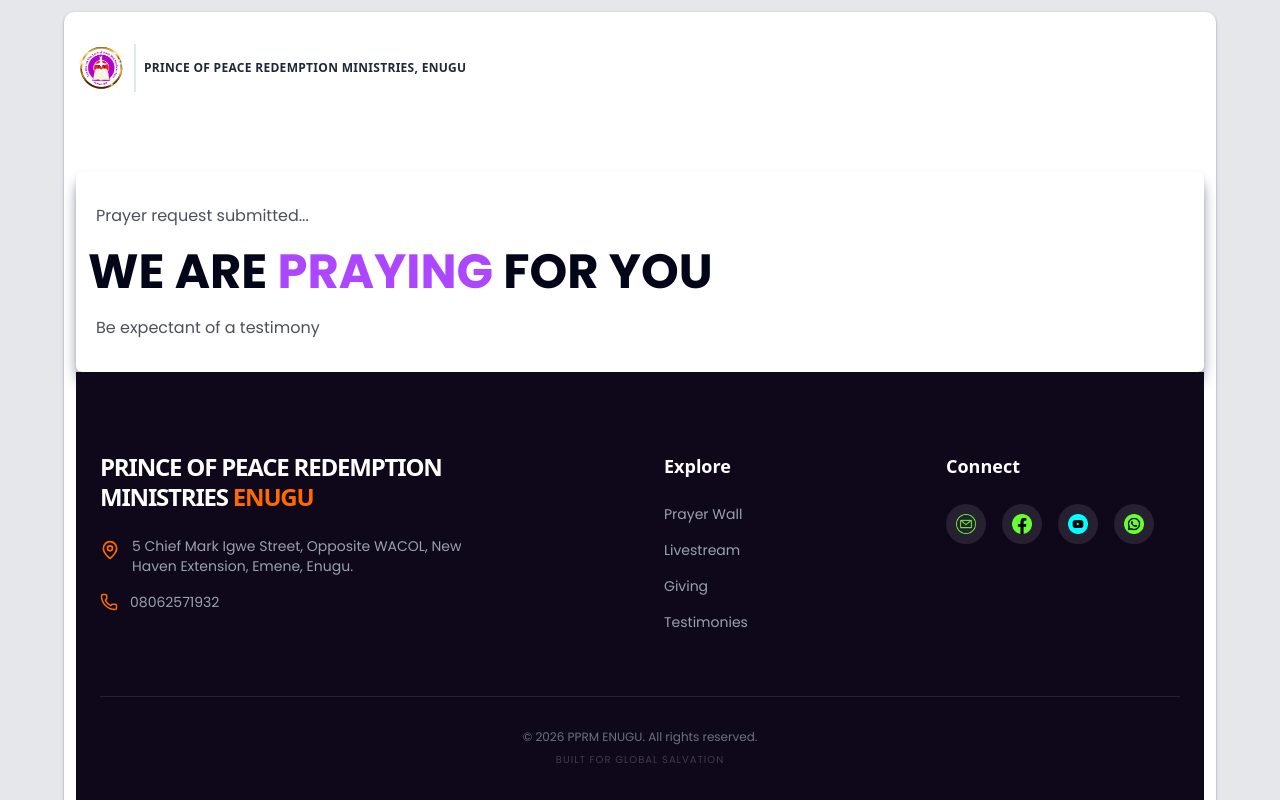
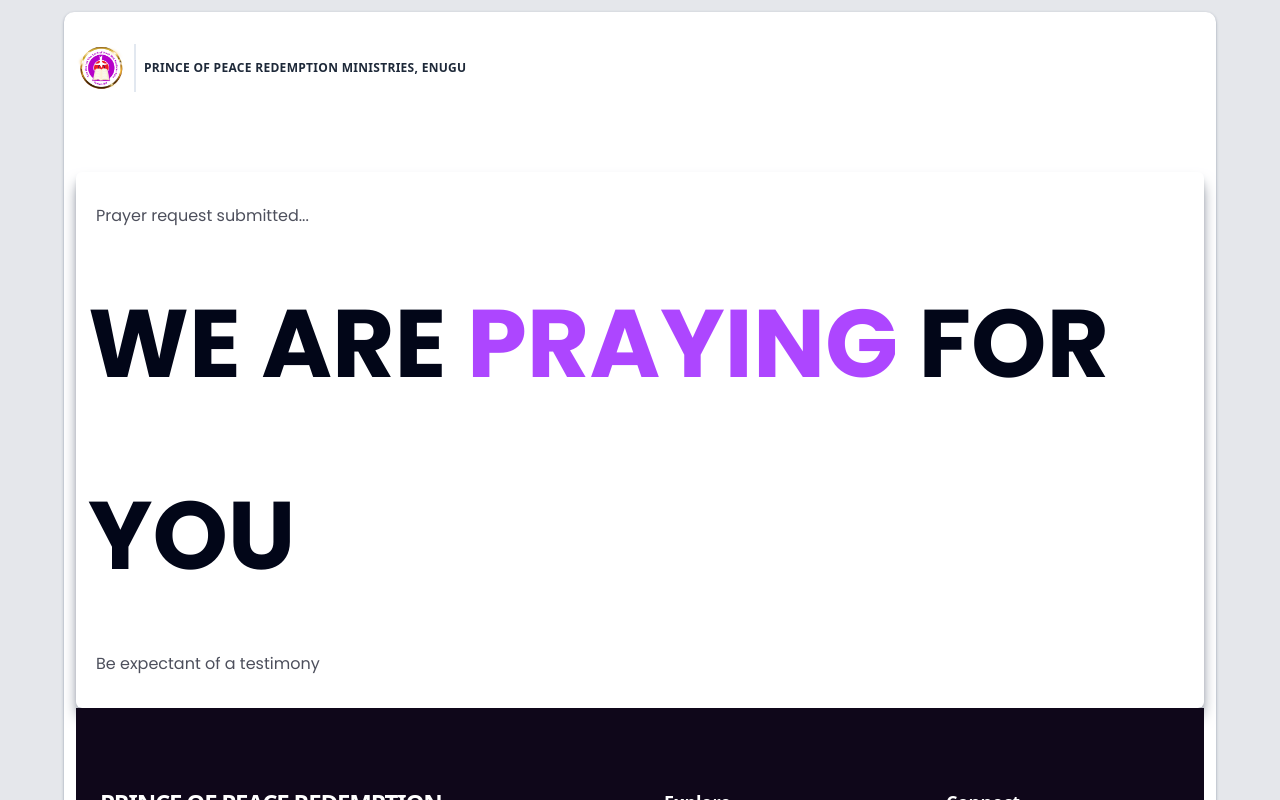
Before and after one commit to Understandingvictor/church-website-prayer-request-form, a Next.js app in the folder frontend/: page /prayer/received in a window 1280 px wide. Shown: the top 800 px of the page. Built offline with nearby package versions, Linux system fonts and the light colour scheme.

Commit message:
added homepage and fixed sosme other things

```diff
--- a/frontend/app/page.tsx
+++ b/frontend/app/page.tsx
@@ -20,7 +20,7 @@
         <div className="absolute top-1/4 left-1/4 w-72 h-72 bg-purple-600/20 blur-[120px] rounded-full animate-float" />
         <div className="absolute bottom-1/4 right-1/4 w-64 h-64 bg-orange-600/10 blur-[120px] rounded-full animate-float-delayed" />
 
-        <div className="relative z-10 text-center mt-2.5 px-6 max-w-8xl w-full flex flex-col items-center">
+        <div className="relative z-10 text-center mt-2 px-6 max-w-8xl w-full flex flex-col items-center">
           {/* Container for Badge + Logo */}
           <div className="relative w-full mt-4 flex justify-center items-center mb-16">
             {/* Centered Badge */}
--- a/frontend/app/prayer/received/page.tsx
+++ b/frontend/app/prayer/received/page.tsx
@@ -32,7 +32,7 @@
                 <p className="opacity-70 font-pop2 ml-2 mt-5 mb-5">
                   Prayer request submitted...
                 </p>
-                <h1 className="text-5xl font-pop1 ">
+                <h1 className="text-8xl font-pop1 leading-loose ">
                   WE ARE <span className="text-purple-500">PRAYING</span> FOR
                   YOU
                 </h1>
```
